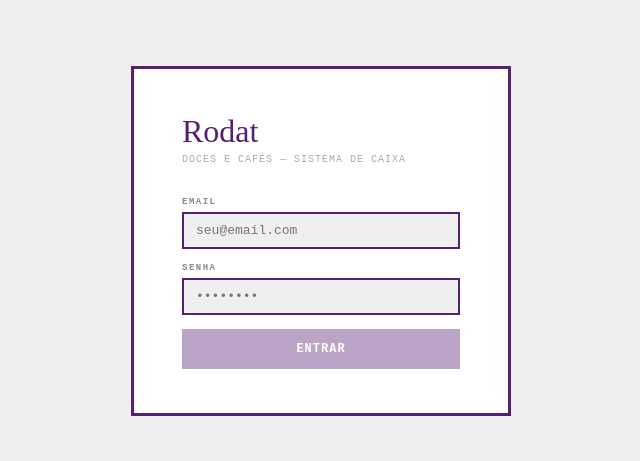
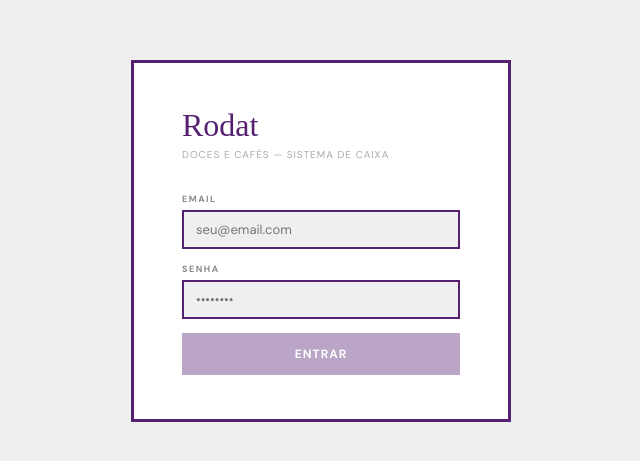
Before and after one commit to key-cardiologist342/rodat, a React (Vite) app: page / in a window 1280 px wide. Shown: the part 159-620 px from the top of the page, without its empty margins (319-959 px from the left). Built offline with nearby package versions, Linux system fonts and the light colour scheme.

Commit message:
Update App.jsx

```diff
--- a/src/App.jsx
+++ b/src/App.jsx
@@ -128,7 +128,7 @@ function Login({ onLogin }) {
   }
 
   return (
-    <div style={{ minHeight: '100vh', background: OFF, display: 'flex', alignItems: 'center', justifyContent: 'center', fontFamily: "'IBM Plex Mono', monospace" }}>
+    <div style={{ minHeight: '100vh', background: OFF, display: 'flex', alignItems: 'center', justifyContent: 'center', fontFamily: "'DM Sans', monospace" }}>
       <div style={{ background: W, border: `3px solid ${P}`, padding: '44px 48px', width: 380 }}>
         <div style={{ fontFamily: "'Seasons', serif", fontSize: 32, color: P, marginBottom: 4 }}>Rodat</div>
         <div style={{ fontSize: 10, color: '#aaa', letterSpacing: 1, marginBottom: 32 }}>DOCES E CAFÉS — SISTEMA DE CAIXA</div>
@@ -343,7 +343,7 @@ function EditProductModal({ product, onSave, onClose }) {
 
   return (
     <div style={{ position: 'fixed', inset: 0, background: 'rgba(0,0,0,0.5)', zIndex: 1000, display: 'flex', alignItems: 'center', justifyContent: 'center' }}>
-      <div style={{ background: W, border: `3px solid ${P}`, padding: 28, width: 480, maxHeight: '90vh', overflowY: 'auto', fontFamily: "'IBM Plex Mono', monospace" }}>
+      <div style={{ background: W, border: `3px solid ${P}`, padding: 28, width: 480, maxHeight: '90vh', overflowY: 'auto', fontFamily: "'DM Sans', monospace" }}>
         <div style={{ display: 'flex', justifyContent: 'space-between', alignItems: 'center', marginBottom: 20 }}>
           <div style={{ fontFamily: "'Seasons', serif", fontSize: 20, color: P }}>Editar Produto</div>
           <button onClick={onClose} style={{ background: 'none', border: 'none', fontSize: 20, cursor: 'pointer', color: '#aaa' }}>✕</button>
@@ -1184,11 +1184,11 @@ export default function App() {
     onSuccess()
   }
 
-  if (loading) return <div style={{ minHeight: '100vh', display: 'flex', alignItems: 'center', justifyContent: 'center', fontFamily: "'IBM Plex Mono', monospace", color: P, fontSize: 12, letterSpacing: 1 }}>CARREGANDO...</div>
+  if (loading) return <div style={{ minHeight: '100vh', display: 'flex', alignItems: 'center', justifyContent: 'center', fontFamily: "'DM Sans', monospace", color: P, fontSize: 12, letterSpacing: 1 }}>CARREGANDO...</div>
   if (!session) return <Login onLogin={() => {}} />
 
   return (
-    <div style={{ fontFamily: "'IBM Plex Mono', monospace", background: OFF, minHeight: '100vh', display: 'flex', flexDirection: 'column' }}>
+    <div style={{ fontFamily: "'DM Sans', monospace", background: OFF, minHeight: '100vh', display: 'flex', flexDirection: 'column' }}>
       <div style={{ background: P, color: W, display: 'flex', alignItems: 'center', justifyContent: 'space-between', padding: '0 22px', height: 50, flexShrink: 0 }}>
         <div style={{ display: 'flex', alignItems: 'center', gap: 14 }}>
           <span style={{ fontFamily: "'Seasons', serif", fontSize: 22, letterSpacing: 1 }}>Rodat</span>
```
